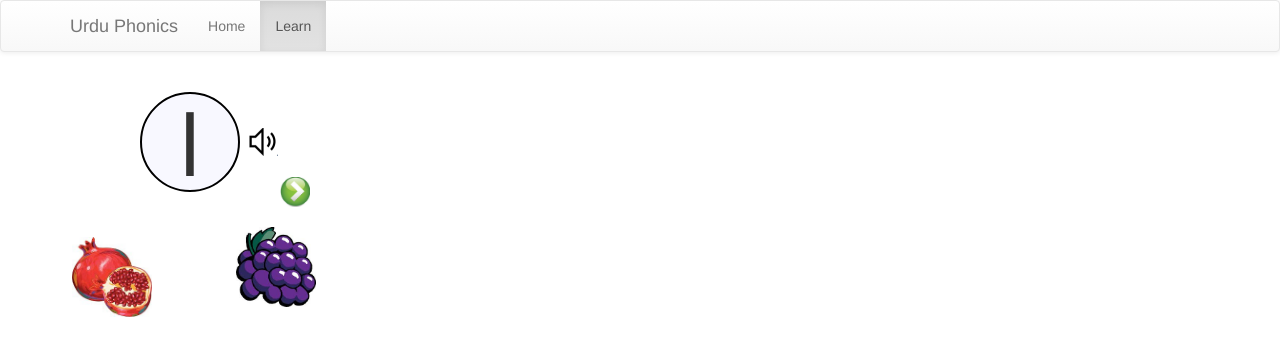
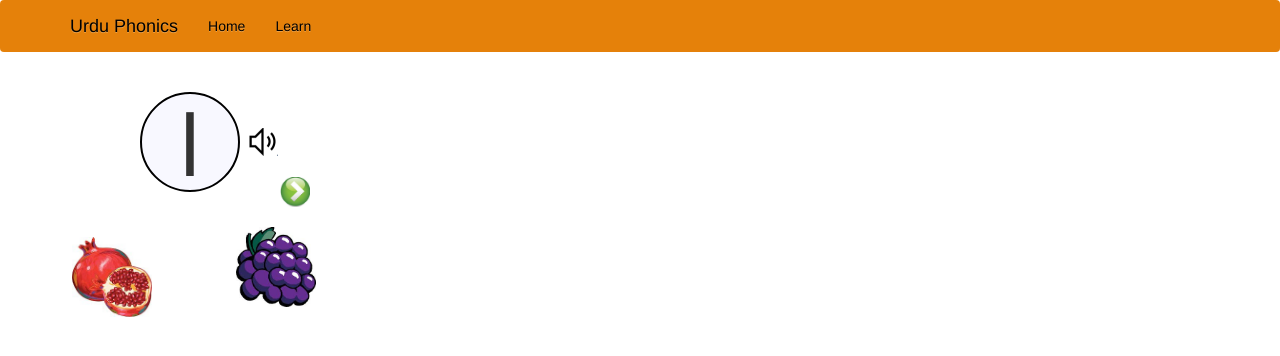
Before and after one commit to SameehaRaza/UrduPhonics2, a website: page learn.html in a window 1280 px wide. Drawn offline with nearby package versions, Linux system fonts and the light colour scheme.

Commit message:
Update learn.html

```diff
--- a/learn.html
+++ b/learn.html
@@ -29,8 +29,8 @@
 
        .navbar-my{
 
-           background-color: ;
-       }
+            background-color: #E5810A;
+        }
 
        .color {
 
@@ -140,16 +140,7 @@
 
 <body data-spy="scroll" data-target=".navbar-collapse" id="bodyy">
 
- <script async src="//pagead2.googlesyndication.com/pagead/js/adsbygoogle.js"></script>
-<script>
- (adsbygoogle = window.adsbygoogle || []).push({
-   google_ad_client: "ca-pub-2176471414233132",
-   enable_page_level_ads: true
- });
-</script>
-
-
-<div class="navbar navbar-default">
+<div class="navbar navbar-my">
 <div class="container">
 
 <div class="navbar-header">
```
